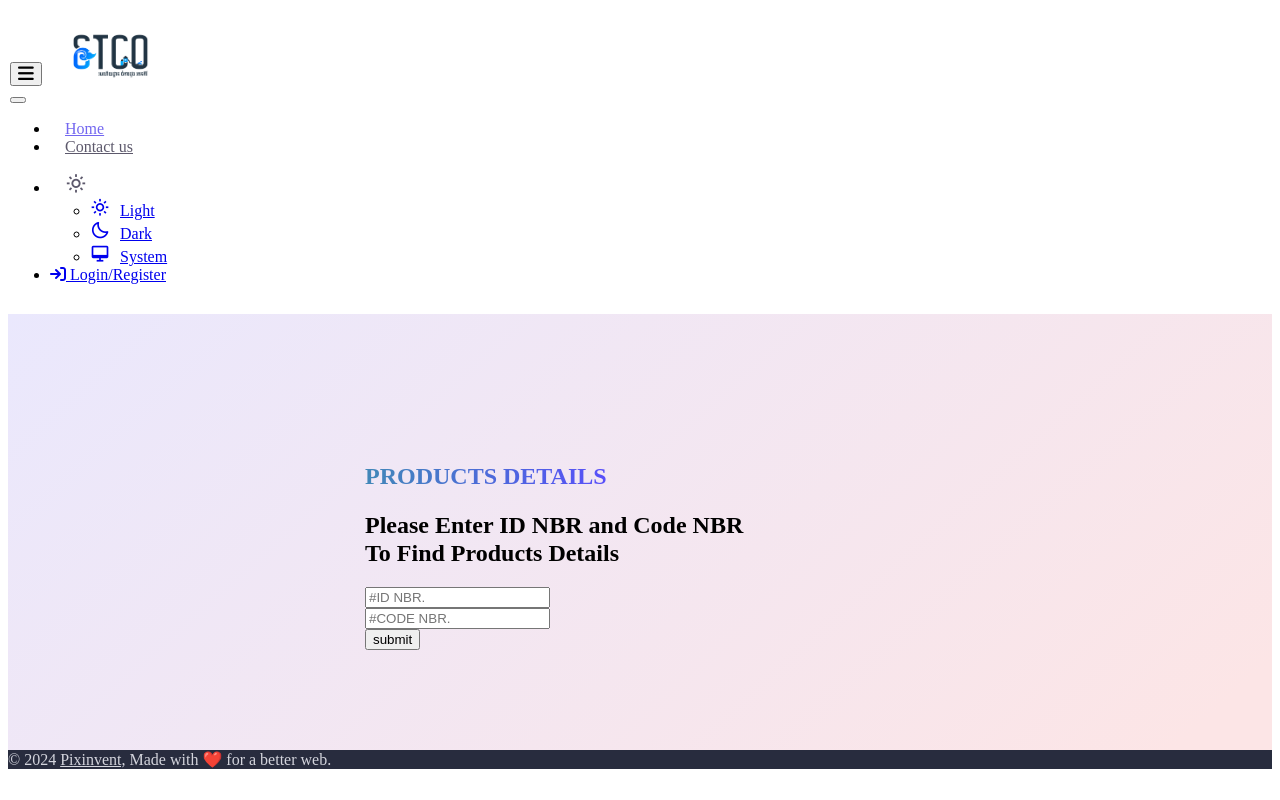
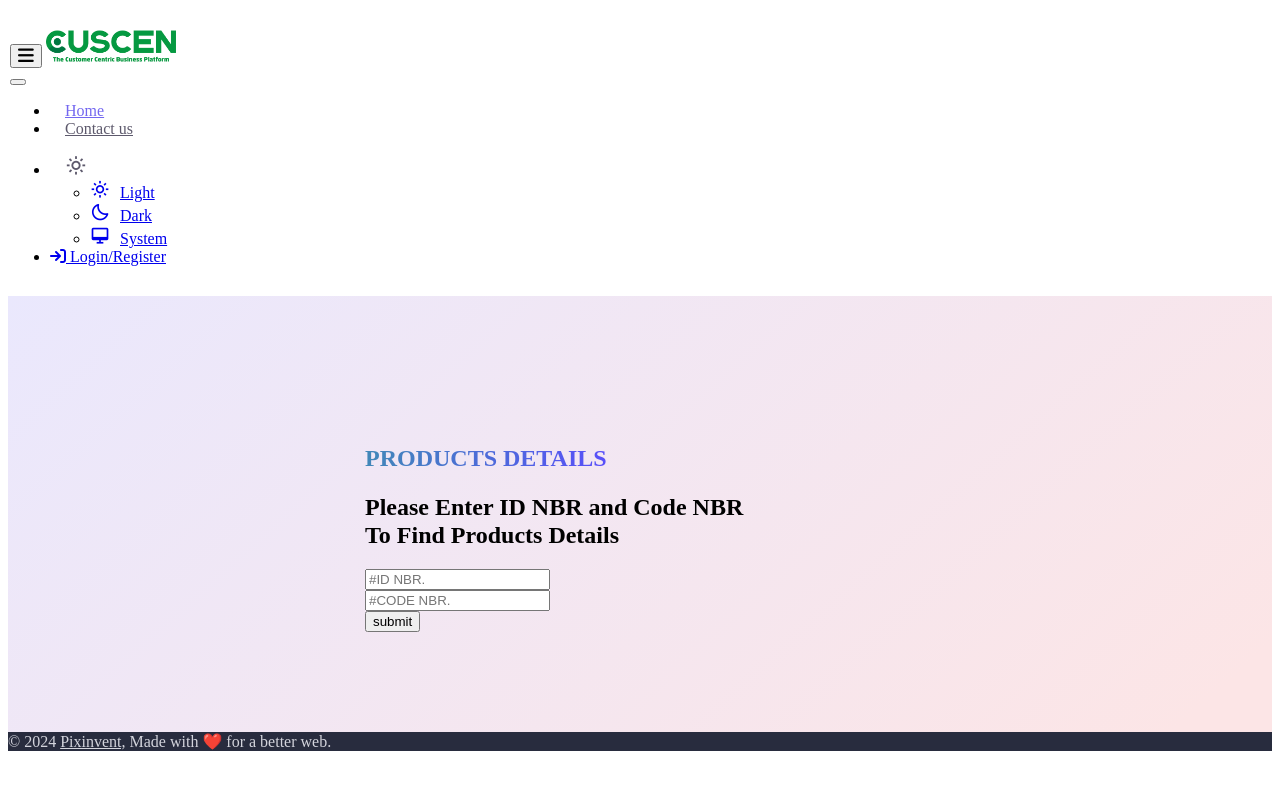
Before and after one commit to veasnarin/Soun_tek, a PHP site: page / in a window 1280 px wide. Run offline with PHP 8.4, Linux system fonts and the light colour scheme.

Commit message:
update sql,index.

```diff
--- a/index.php
+++ b/index.php
@@ -14,7 +14,7 @@ if (isset($_POST['id_nbr']) && isset($_POST['code_nbr'])) {
   <meta charset="utf-8" />
   <meta name="viewport" content="width=device-width, initial-scale=1.0, user-scalable=no, minimum-scale=1.0, maximum-scale=1.0" />
   <meta name="description" content="" />
-  <link rel="icon" type="image/x-icon" href="<?= $db->url(); ?>/SUNFIX/Soun_tek/assets/vendor/img/favicon/stco.jpg" />
+  <link rel="icon" type="image/x-icon" href="<?= $db->url(); ?>/SUNFIX/Soun_tek/assets/vendor/img/favicon/favicon.ico" />
   <link rel="preconnect" href="https://fonts.googleapis.com" />
   <link rel="preconnect" href="https://fonts.gstatic.com" crossorigin />
   <link href="https://fonts.googleapis.com/css2?family=Public+Sans:ital,wght@0,300;0,400;0,500;0,600;0,700;1,300;1,400;1,500;1,600;1,700&ampdisplay=swap" rel="stylesheet" />
@@ -42,7 +42,7 @@ if (isset($_POST['id_nbr']) && isset($_POST['code_nbr'])) {
           <!-- Mobile menu toggle: End-->
           <a href="landing-page.html" class="app-brand-link">
             <span>
-              <img src="<?= $db->url(); ?>/SUNFIX/Soun_tek/assets/vendor/img/logos/STCO.jpg" alt="" width="130">
+              <img src="<?= $db->url(); ?>/SUNFIX/Soun_tek/assets/vendor/img/logos/logo-1.png" alt="" width="130">
             </span>
           </a>
         </div>
--- a/sql.txt
+++ b/sql.txt
@@ -1,4 +1,4 @@
-** new field in to product
+** new field into product
 
 ALTER TABLE cus_products
 ADD COLUMN nbr_id varchar(50),
```
